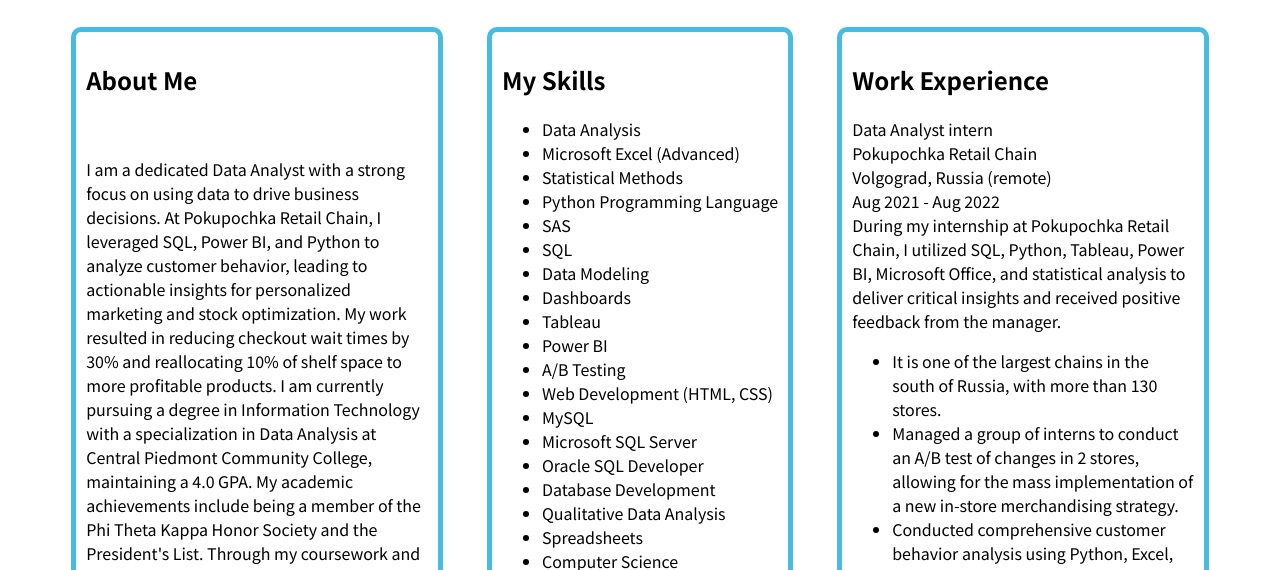
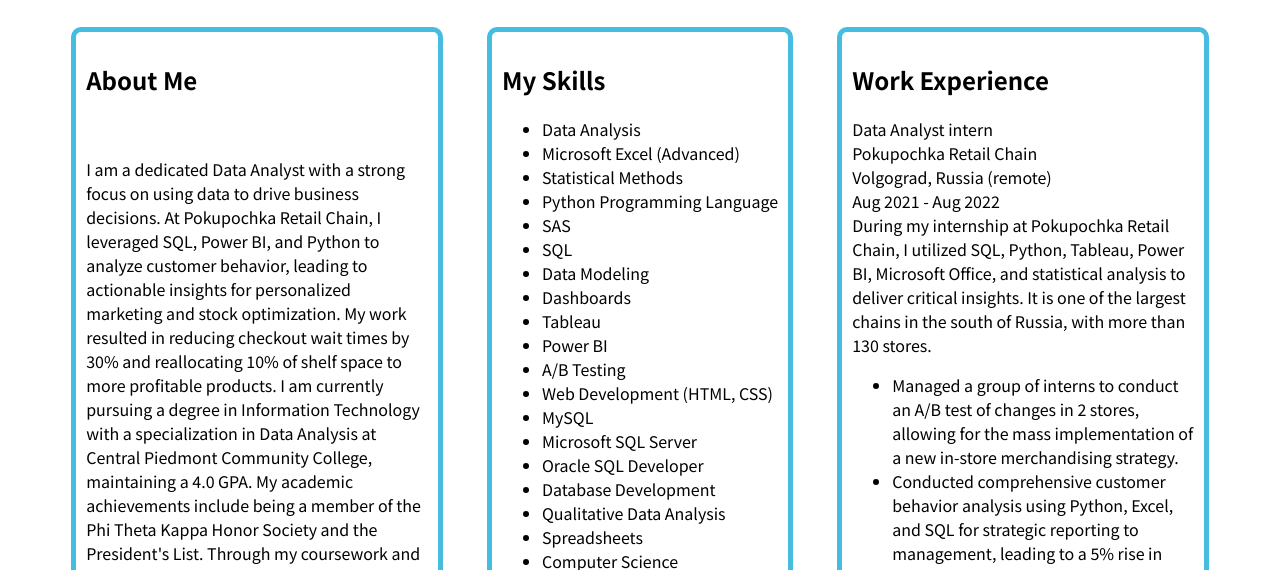
Before and after one commit to daniil-babitskii/daniil-babitskii.github.io, a plain HTML site: page index.html in a window 1280 px wide. Shown: the part 229-799 px from the top of the page. Drawn offline with Linux system fonts and the light colour scheme; a web font is replaced by a local one.

Commit message:
Update index.html

```diff
--- a/index.html
+++ b/index.html
@@ -94,9 +94,8 @@ Pokupochka Retail Chain<br>
 Volgograd, Russia (remote)<br>
 Aug 2021 - Aug 2022<br>
 
-During my internship at Pokupochka Retail Chain, I utilized SQL, Python, Tableau, Power BI, Microsoft Office, and statistical analysis to deliver critical insights and received positive feedback from the manager.</p>
+During my internship at Pokupochka Retail Chain, I utilized SQL, Python, Tableau, Power BI, Microsoft Office, and statistical analysis to deliver critical insights. It is one of the largest chains in the south of Russia, with more than 130 stores.</p>
                         <ul>
-                            <li>It is one of the largest chains in the south of Russia, with more than 130 stores.</li>
                             <li>Managed a group of interns to conduct an A/B test of changes in 2 stores, allowing for the mass implementation of a new in-store merchandising strategy.</li>
                             <li>Conducted comprehensive customer behavior analysis using Python, Excel, and SQL for strategic reporting to management, leading to a 5% rise in personalized marketing engagement.</li>
                             <li>Evaluated past product sales data to forecast demand trends, which increased availability by 18% and lowered overstock costs by 22%.</li>
```
